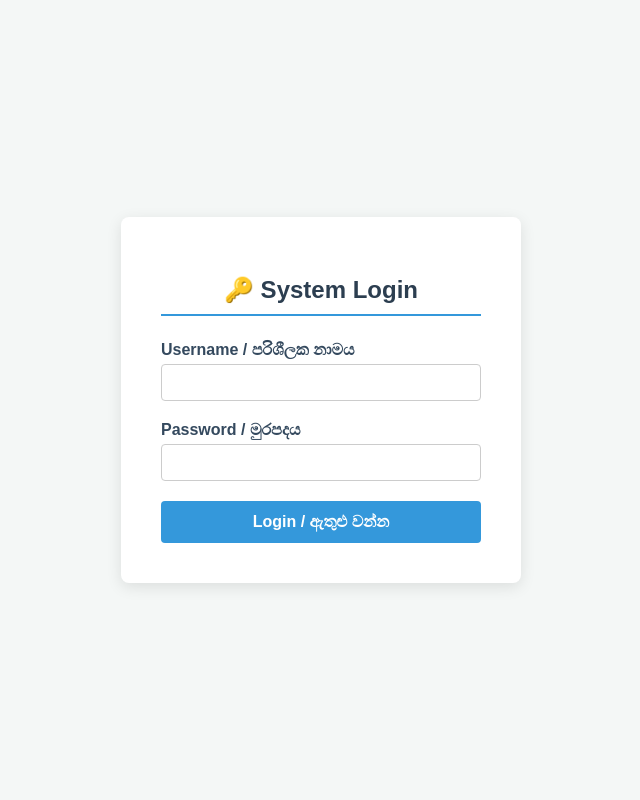
After one commit to kariyakarwana/Development-officer, a Flask app: page /login in a window 1280 px wide. The commit adds this page. Shown: the whole page, without its empty margins (319-959 px from the left). Run offline with Flask 3, Linux system fonts and the light colour scheme; some libraries are stand-ins or nearby versions.

Commit message:
add login role based functionlity

```diff
--- a/app.py
+++ b/app.py
@@ -1,11 +1,63 @@
-from flask import Flask, render_template, request, redirect, url_for
+from flask import Flask, render_template, request, redirect, url_for, session
 from models import init_db, get_db_connection, OPTIONS
 import psycopg2.extras
+from functools import wraps
 
 app = Flask(__name__)
+app.secret_key = 'your_super_secret_session_encryption_key'
 
 # Boot up schema validation check on launch
 init_db()
+
+def login_required(f):
+    @wraps(f)
+    def decorated_function(*args, **kwargs):
+        if 'username' not in session:
+            return redirect(url_for('login'))
+        return f(*args, **kwargs)
+    return decorated_function
+
+def admin_required(f):
+    @wraps(f)
+    def decorated_function(*args, **kwargs):
+        if "username" not in session or session.get('role') != 'admin':
+            return "Access Denied: Admin Privileges required", 403
+        return f(*args, **kwargs)
+    return decorated_function
+
+#Authentication routes
+@app.route('/login', methods=['GET', 'POST'])
+def login():
+    error = None
+    if request.method == 'POST':
+        username = request.form.get('username')
+        password = request.form.get("password")
+
+        conn = get_db_connection()
+        cursor = conn.cursor(cursor_factory=psycopg2.extras.RealDictCursor)
+        cursor.execute("SELECT * FROM Users WHERE Username = %s AND Password = %s", (username,password))
+        user = cursor.fetchone()
+        cursor.close()
+        conn.close()
+
+        if user:
+            session['username'] = user['username']
+            session['role'] = user['role']
+            if user['role'] == 'admin':
+                return redirect(url_for('index')) # Admins land on Data Entry Form
+            return redirect(url_for('search_page')) # Regular users land on Search Page
+        else:
+            error = "Invalid Username or Password!"
+
+    return render_template('login.html', error=error)
+
+@app.route('/logout')
+def logout():
+    session.clear()
+    return redirect(url_for('login'))
+
+#Application routes
+
 
 def get_form_val(req, key, is_num=False):
     val = req.form.get(key, '').strip()
@@ -14,12 +66,16 @@ def get_form_val(req, key, is_num=False):
     return val
 
 @app.route('/')
+@login_required
+@admin_required
 def index():
     success = request.args.get('success')
     success_msg = "✓ දත්ත සාර්ථකව සුරැකුණි!" if success else None
     return render_template('index.html', view_type='form', options=OPTIONS, success_msg=success_msg)
 
 @app.route('/save_project', methods=['POST'])
+@login_required
+@admin_required
 def save_project():
     conn = get_db_connection()
     cursor = conn.cursor()
@@ -48,6 +104,7 @@ def save_project():
     return redirect(url_for('index', success=1))
 
 @app.route('/search_page')
+@login_required
 def search_page():
     s_vals = {
         's_year': request.args.get('s_year', ''),
@@ -90,6 +147,8 @@ def search_page():
     return render_template('index.html', view_type='search', options=OPTIONS, rows=rows, search_vals=s_vals, success_msg=success_msg)
 
 @app.route('/edit_page')
+@login_required
+@admin_required
 def edit_page():
     pid = request.args.get('id', '')
     conn = get_db_connection()
@@ -105,6 +164,8 @@ def edit_page():
     return render_template('index.html', view_type='edit', options=OPTIONS, project=project)
 
 @app.route('/update_project', methods=['POST'])
+@login_required
+@admin_required
 def update_project():
     pid = get_form_val(request, 'ProjectID')
     conn = get_db_connection()
@@ -134,6 +195,8 @@ def update_project():
     return redirect(url_for('search_page', success_update=1))
 
 @app.route('/delete_project')
+@login_required
+@admin_required
 def delete_project():
     pid = request.args.get('id', '')
     conn = get_db_connection()
--- /dev/null
+++ b/templates/login.html
@@ -0,0 +1,37 @@
+<!DOCTYPE html>
+<html>
+<head>
+    <meta charset="utf-8">
+    <title>පද්ධතියට ඇතුළුවීම | Login</title>
+    <style>
+        body { font-family: 'Arial', sans-serif; background-color: #f4f7f6; display: flex; justify-content: center; align-items: center; height: 100vh; margin: 0; }
+        .login-box { background: white; padding: 40px; border-radius: 8px; box-shadow: 0 4px 15px rgba(0,0,0,0.1); width: 100%; max-width: 400px; box-sizing: border-box; }
+        h2 { text-align: center; color: #2c3e50; margin-bottom: 25px; border-bottom: 2px solid #3498db; padding-bottom: 10px; }
+        .form-group { margin-bottom: 20px; }
+        label { display: block; margin-bottom: 5px; font-weight: bold; color: #34495e; }
+        input[type="text"], input[type="password"] { width: 100%; padding: 10px; border: 1px solid #ccc; border-radius: 4px; box-sizing: border-box; }
+        .btn-login { background: #3498db; color: white; border: none; padding: 12px; width: 100%; border-radius: 4px; font-size: 16px; font-weight: bold; cursor: pointer; }
+        .btn-login:hover { background: #2980b9; }
+        .error-msg { color: #c0392b; background: #fde8e7; padding: 10px; border-radius: 4px; text-align: center; margin-bottom: 15px; font-weight: bold; }
+    </style>
+</head>
+<body>
+<div class="login-box">
+    <h2>🔑 System Login</h2>
+    {% if error %}
+        <div class="error-msg">{{ error }}</div>
+    {% endif %}
+    <form action="/login" method="POST">
+        <div class="form-group">
+            <label>Username / පරිශීලක නාමය</label>
+            <input type="text" name="username" required autocomplete="off">
+        </div>
+        <div class="form-group">
+            <label>Password / මුරපදය</label>
+            <input type="password" name="password" required>
+        </div>
+        <button type="submit" class="btn-login">Login / ඇතුළු වන්න</button>
+    </form>
+</div>
+</body>
+</html>
```
Also changed, not shown: models.py (+13 -0 lines), templates/index.html (+9 -2 lines).
